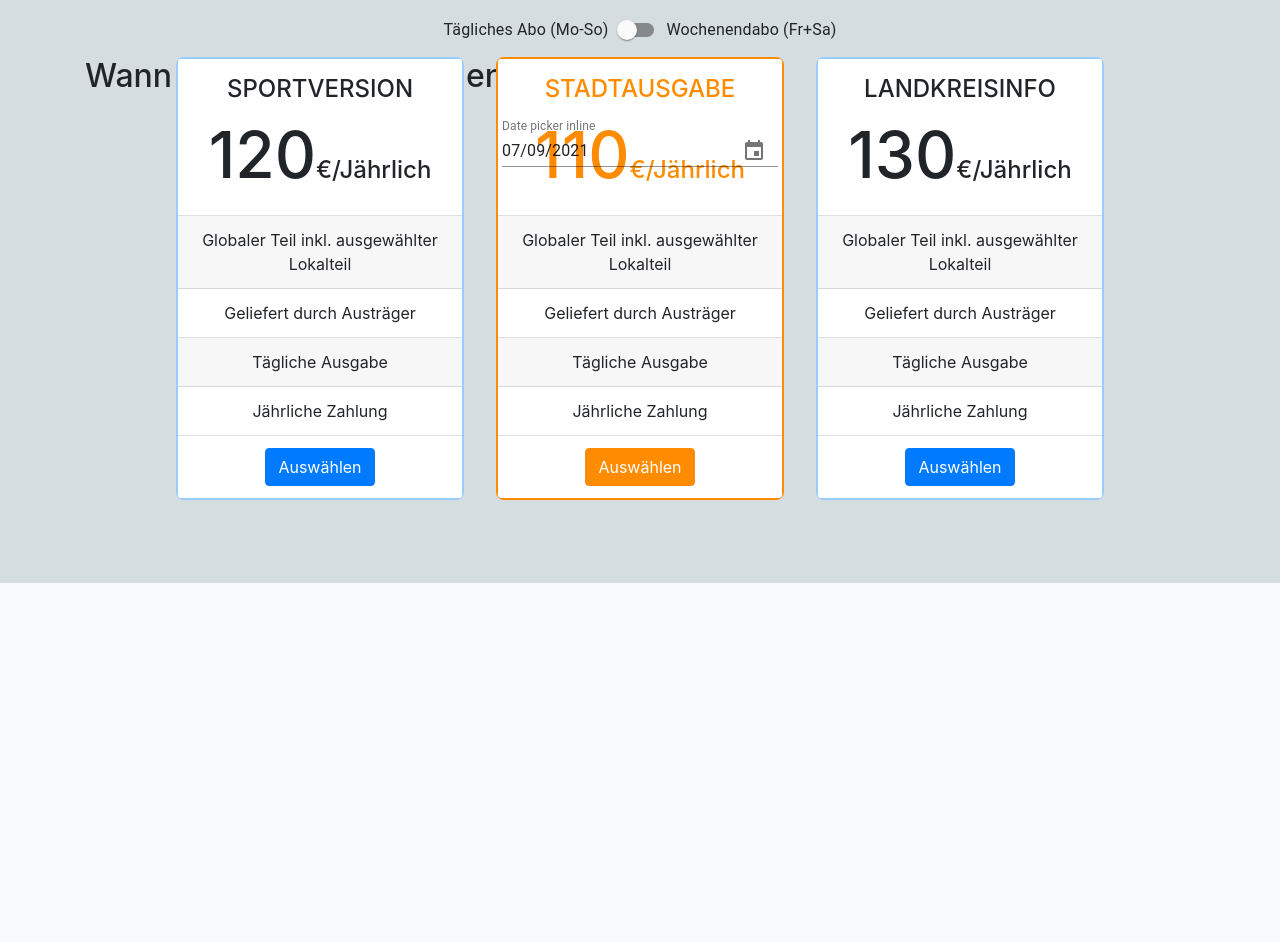
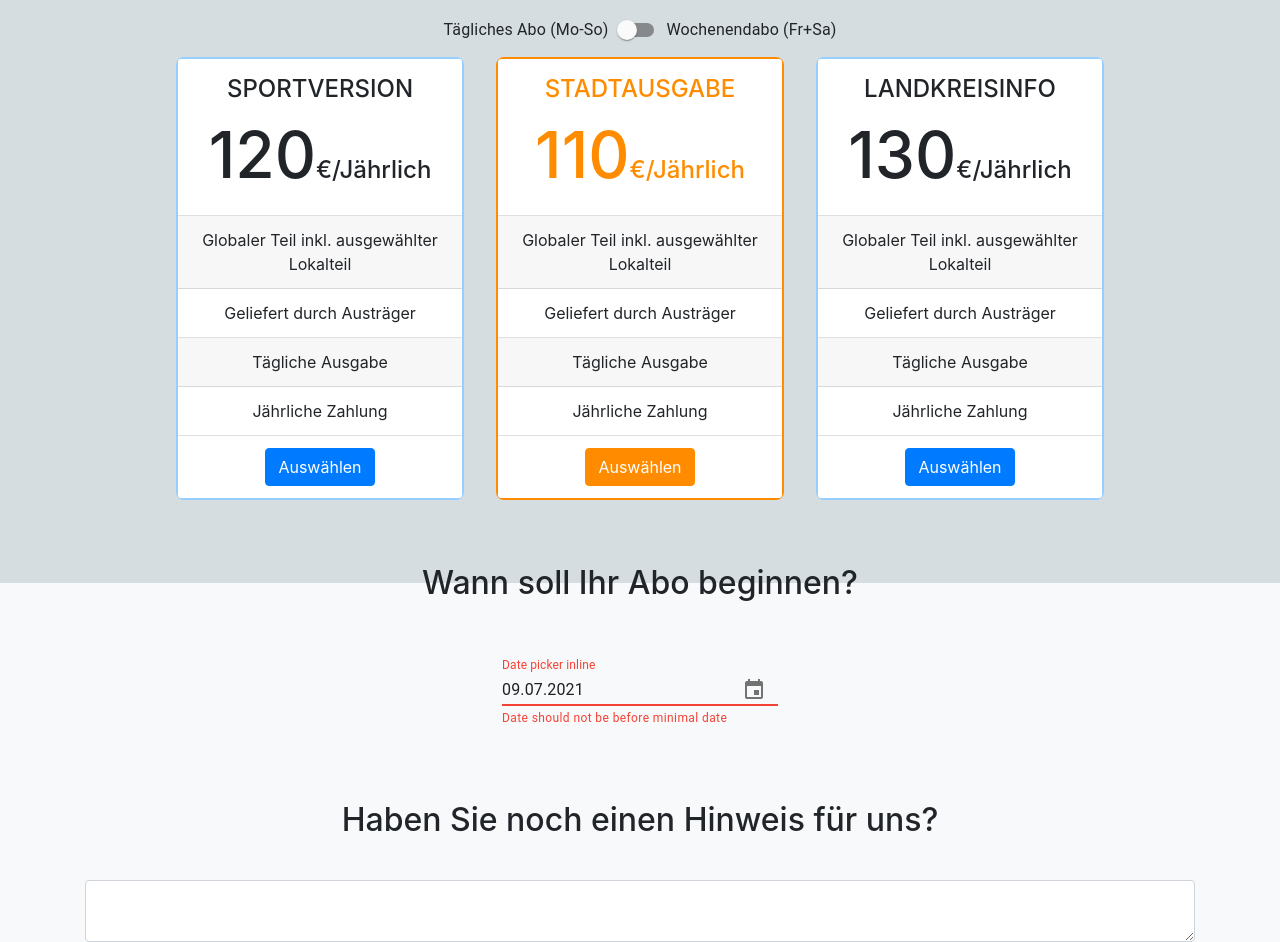
Before and after one commit to BeRe197/Abobestellung, a React (Create React App) app: page /konfigurator/detail in a window 1280 px wide. Shown: the part 240-1182 px from the top of the page. Before the commit the page ends 823 px from the top, so only its background shows below. Built offline with nearby package versions, Linux system fonts and the light colour scheme.

Commit message:
wip: detail screen

```diff
--- a/public/index.html
+++ b/public/index.html
@@ -1,5 +1,5 @@
 <!DOCTYPE html>
-<html lang="en">
+<html lang="de">
   <head>
     <meta charset="utf-8" />
     <meta name="viewport" content="width=device-width, initial-scale=1" />
--- a/src/assets/style/App.css
+++ b/src/assets/style/App.css
@@ -152,16 +152,9 @@ body {
 
 .detailVersionList {
     text-align: center;
-    position: relative;
     width: 100%;
-}
-
-.detailVersionListInner {
-    transform: translate(-50%, -0);
-    position: absolute;
-    top: 0;
-    left: 50%;
-    width: 58rem;
+    display: flex;
+    justify-content: center;
 }
 
 .detailVersionHeader {
@@ -202,3 +195,9 @@ body {
     background-color: #173d5026;
     height: 95.1vh;
 }
+
+.detailVersionChapter {
+    padding-bottom: 2rem;
+    padding-top: 4rem;
+    text-align: center;
+}
--- a/src/components/App.js
+++ b/src/components/App.js
@@ -19,6 +19,7 @@ export class App extends Component {
         this.loginUser = this.loginUser.bind(this)
         this.changeDeliveryAddress = this.changeDeliveryAddress.bind(this)
         this.handleStartDateChange = this.handleStartDateChange.bind(this)
+        this.handleChangeHint = this.handleChangeHint.bind(this)
 
         this.state = {
             isLoggedIn: false,
@@ -53,6 +54,7 @@ export class App extends Component {
                 },
             },
             startDate: "",
+            hint: "",
         })
         this.props.history.push(`/`)
         return null
@@ -79,9 +81,15 @@ export class App extends Component {
         })
     }
 
+    handleChangeHint(event){
+        this.setState({
+            hint: event.target.value,
+        })
+    }
+
     render() {
 
-        const {isLoggedIn, user, startDate} = this.state
+        const {isLoggedIn, user, startDate, hint} = this.state
 
         return (
             <>
@@ -92,7 +100,7 @@ export class App extends Component {
                                        changeDeliveryAddress={this.changeDeliveryAddress}/>
                     </Route>
                     <Route exact path="/konfigurator/detail">
-                        <Step2Detail startDate={startDate} handleStartDateChange={this.handleStartDateChange}/>
+                        <Step2Detail startDate={startDate} handleStartDateChange={this.handleStartDateChange} hint={hint} handleChangeHint={this.handleChangeHint}/>
                     </Route>
                     <Route exact path="/anmelden">
                         <Login handleLogIn={this.handleLogIn}/>
--- a/src/components/configurator/Step2Detail.js
+++ b/src/components/configurator/Step2Detail.js
@@ -9,6 +9,7 @@ import Card from "react-bootstrap/Card";
 import {Grid, Typography, Switch} from "@material-ui/core";
 import DateFnsUtils from "@date-io/date-fns";
 import {MuiPickersUtilsProvider, KeyboardDatePicker} from "@material-ui/pickers";
+import {FormControl, InputGroup} from "react-bootstrap";
 
 class Step2Detail extends Component {
 
@@ -89,12 +90,15 @@ class Step2Detail extends Component {
     render() {
 
         const {checkedYearly, period, price, currentPriceID, aboWeekend} = this.state
-        const {startDate, handleStartDateChange} = this.props
+        const {startDate, handleStartDateChange, hint, handleChangeHint} = this.props
+
+        const minDate = new Date();
+        minDate.setDate(minDate.getDate() + 2);
 
         return (
             <div className="detailVersionBackground">
-                <Container style={{paddingTop: "4rem"}}>
-                    <h2 style={{paddingBottom: "2rem", textAlign: "center"}}>Wählen Sie die Ausgabe, die am besten zu
+                <Container>
+                    <h2 className="detailVersionChapter">Wählen Sie die Ausgabe, die am besten zu
                         Ihnen passt:</h2>
                     <Typography component="div">
                         <Grid component="label" container alignItems="center" justifyContent="center" spacing={0}>
@@ -117,7 +121,6 @@ class Step2Detail extends Component {
                         </Grid>
                     </Typography>
                     <div className="detailVersionList">
-                        <div className="detailVersionListInner">
                         <Card ref={this.cardSport} className="detailVersion">
                             <Card.Header className="detailVersionHeader">
                                 SPORTVERSION<br/>
@@ -179,16 +182,15 @@ class Step2Detail extends Component {
                             </Card.Footer>
                         </Card>
                     </div>
-                    </div>
                     <div>
-                        <h2>Wann soll Ihr Abo beginnen?</h2>
+                        <h2 className="detailVersionChapter">Wann soll Ihr Abo beginnen?</h2>
                         <MuiPickersUtilsProvider utils={DateFnsUtils}>
                             <Grid container justifyContent="space-around">
                                 <KeyboardDatePicker
                                     disableToolbar
-                                    minDate={new Date()}
+                                    minDate={minDate}
                                     variant="inline"
-                                    format="MM/dd/yyyy"
+                                    format="dd.MM.yyyy"
                                     margin="normal"
                                     id="date-picker-inline"
                                     label="Date picker inline"
@@ -201,6 +203,13 @@ class Step2Detail extends Component {
                             </Grid>
                         </MuiPickersUtilsProvider>
                     </div>
+                    <div>
+                        <h2 className="detailVersionChapter">Haben Sie noch einen Hinweis für uns?</h2>
+                        <InputGroup>
+                            <FormControl as="textarea" value={hint} onChange={handleChangeHint}
+                                         aria-label="With textarea"/>
+                        </InputGroup>
+                    </div>
                 </Container>
             </div>
         );
```
Lines whose indentation alone changed are shown as unchanged.
